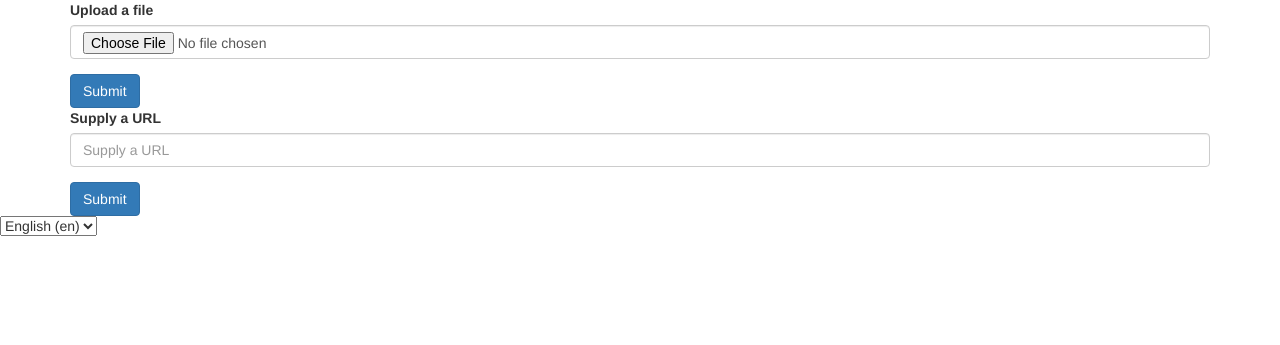
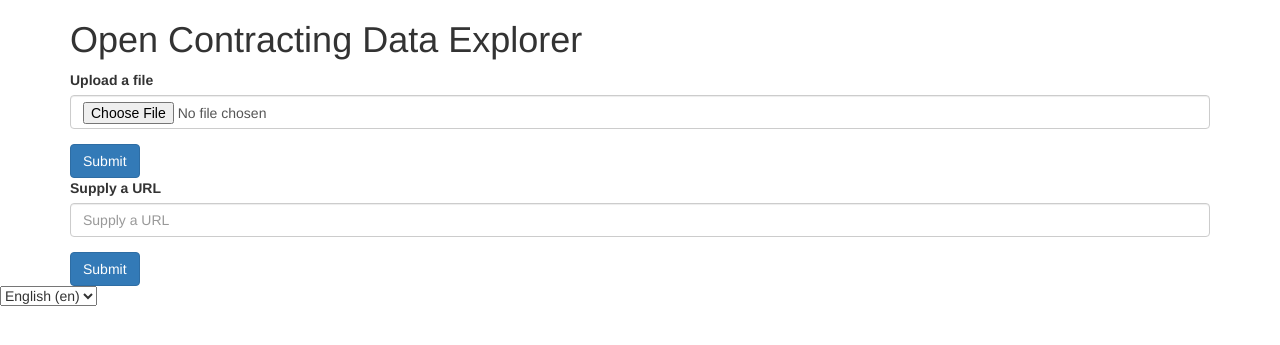
Before and after one commit to OpenDataServices/cove, a Django app: page / in a window 1280 px wide. Shown: the top 345 px of the page. Run offline with Django 3.2, Linux system fonts and the light colour scheme; some libraries are stand-ins or nearby versions.

Commit message:
A few early user interface changes
Adds page titles and static files

```diff
--- a/dataexplore/templates/base.html
+++ b/dataexplore/templates/base.html
@@ -1,19 +1,24 @@
 <!doctype html>
 {% load bootstrap3 %}
+{% load static from staticfiles %}
+{% load i18n %}
 <html>
 <head>
   <meta name="viewport" content="width=device-width, initial-scale=1">
   <link rel="stylesheet" href="//maxcdn.bootstrapcdn.com/bootstrap/3.3.4/css/bootstrap.min.css">
+  <link rel="stylesheet" type="text/css" href="{% static 'dataexplore/css/style.css' %}">
+  <link rel="icon" type="image/png" href="{% static 'dataexplore/favicon.png' %}">
+  {% trans "Open Contracting Data Explorer" as application_name %}
+  <title>{% blocktrans %} {{ application_name }} {% endblocktrans %} {% block title %}{% endblock %}</title>
 </head>
 <body>
     <div class="container">
+    <h1>{% blocktrans %} {{ application_name }} {% endblocktrans %}</h1>
     {% block content %}
     {% endblock %}
     </div>
 
 
-
-{% load i18n %}
 <form action="{% url 'set_language' %}" method="post">
 {% csrf_token %}
 <input name="next" type="hidden" value="{{ redirect_to }}" />
```
Also changed, not shown: dataexplore/static/dataexplore/css/style.css (added), dataexplore/static/dataexplore/favicon.png (added).
